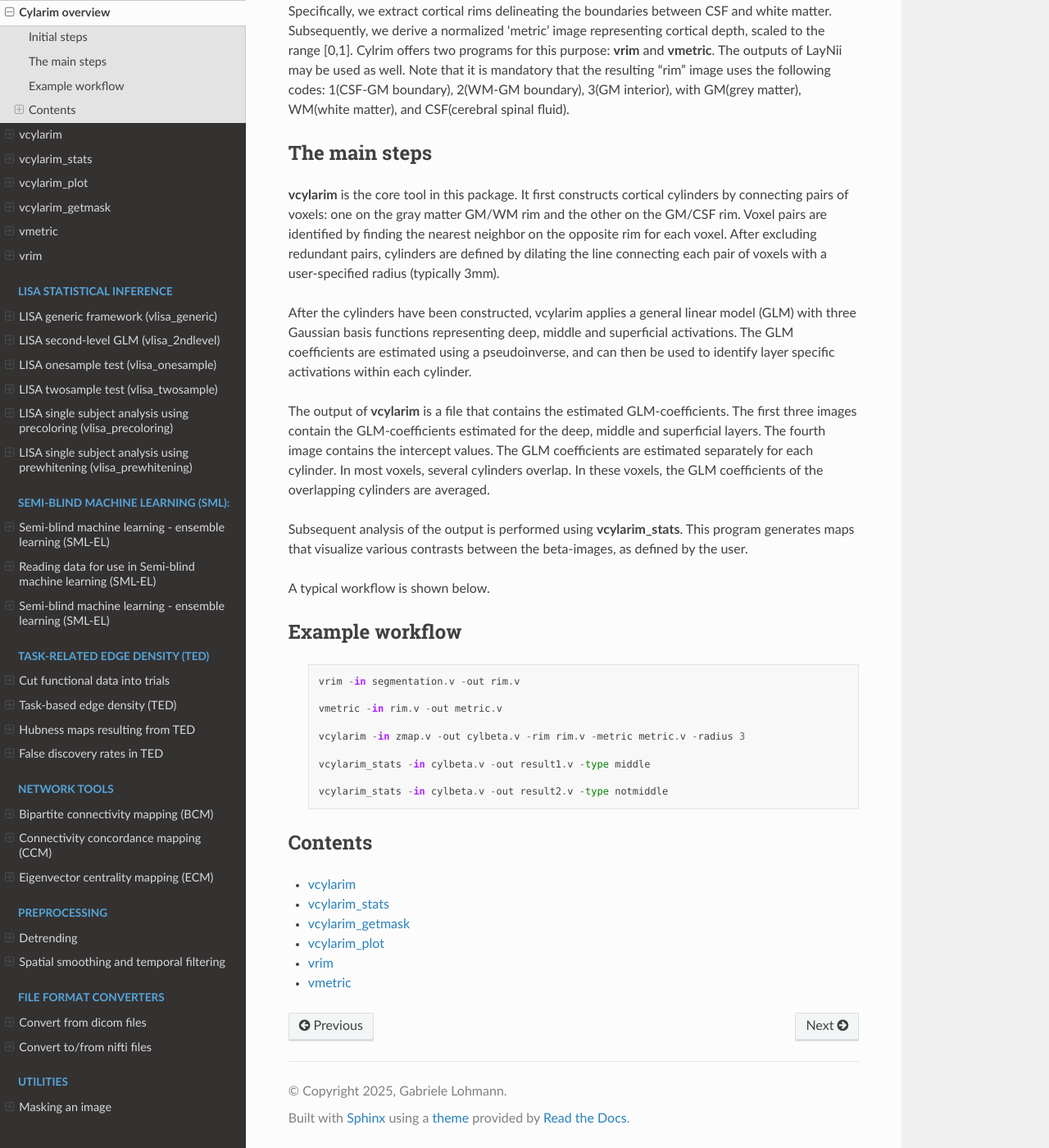
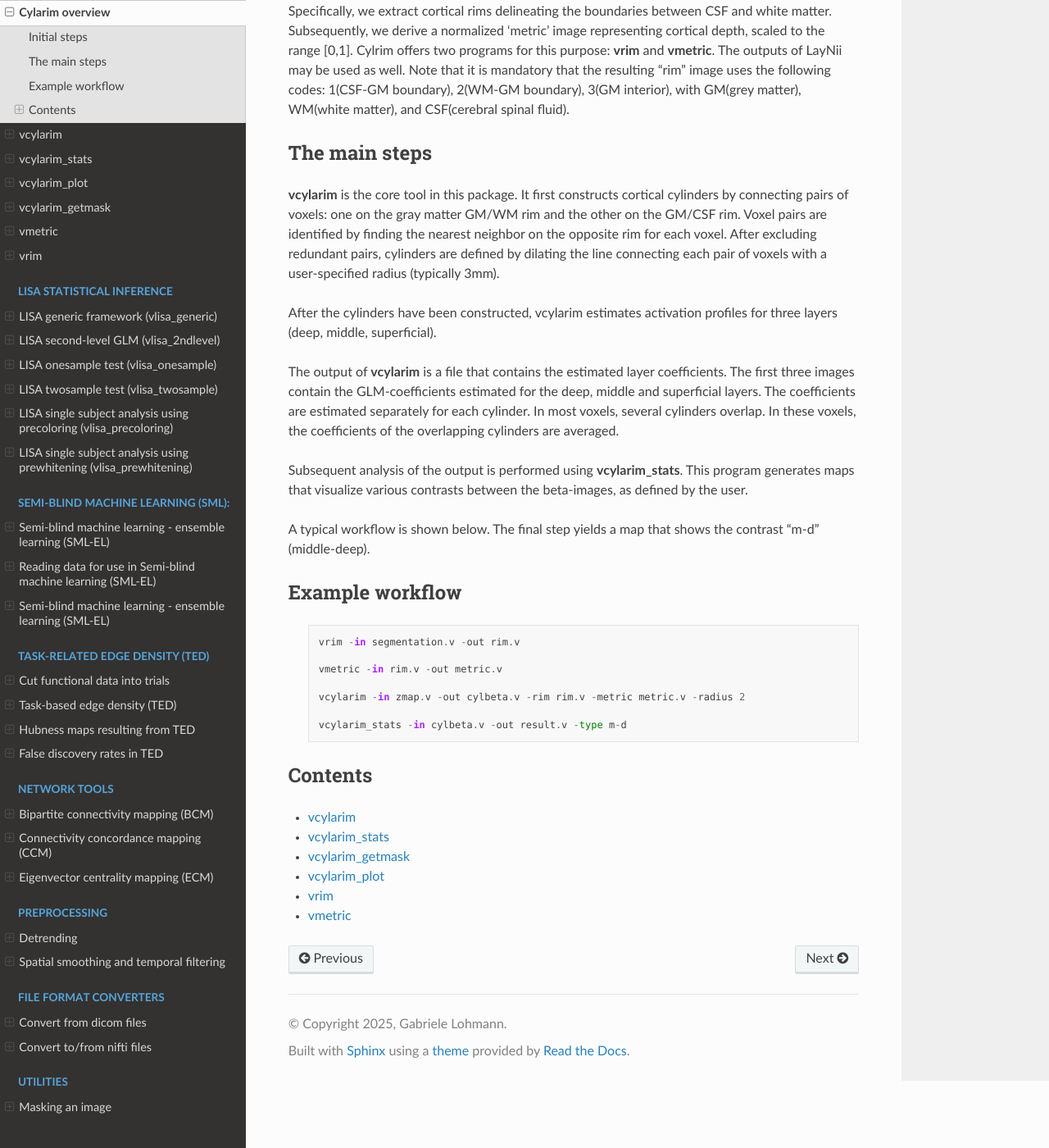
Before and after one commit to lipsia-fmri/lipsia, a Sphinx documentation site: the page built from docs/cylarim/index.rst, in a window 1280 px wide and 1400 px high, scrolled down 502 px. Shown: the whole window at 82% size. Built offline with Sphinx 7.4.7 and the Read the Docs theme 3.1.0, drawn with Linux system fonts in a browser that asks for light colours; pages that are not in the unit, such as notebooks, are missing from menus.

Commit message:
doc updated for intro to cylarim

```diff
--- a/docs/cylarim/index.rst
+++ b/docs/cylarim/index.rst
@@ -42,21 +42,19 @@ Voxel pairs are identified by finding the nearest neighbor on the opposite rim f
 After excluding redundant pairs, cylinders are defined by dilating the line connecting each pair of
 voxels with a user-specified radius (typically 3mm).
 
-After the cylinders have been constructed, vcylarim applies a general linear model (GLM) with
-three Gaussian basis functions representing deep, middle and superficial activations.
-The GLM coefficients are estimated using a pseudoinverse, and can then be used to identify
-layer specific activations within each cylinder.
+After the cylinders have been constructed, vcylarim estimates activation profiles
+for three layers (deep, middle, superficial).
 
-The output of **vcylarim** is a file that contains the estimated GLM-coefficients.
+The output of **vcylarim** is a file that contains the estimated layer coefficients.
 The first three images contain the GLM-coefficients estimated for the deep, middle and superficial layers.
-The fourth image contains the intercept values. The GLM coefficients are estimated separately for each cylinder.
-In most voxels, several cylinders overlap. In these voxels, the GLM coefficients of the overlapping cylinders are averaged.
+The coefficients are estimated separately for each cylinder.
+In most voxels, several cylinders overlap. In these voxels, the coefficients of the overlapping cylinders are averaged.
 
 Subsequent analysis of the output is performed using **vcylarim_stats**.
 This program generates maps that visualize various contrasts between the beta-images,
 as defined by the user.
 
-A typical workflow is shown below.
+A typical workflow is shown below. The final step yields a map that shows the contrast "m-d" (middle-deep).
 
 
 
@@ -72,11 +70,10 @@ Example workflow
 
    vmetric -in rim.v -out metric.v
 
-   vcylarim -in zmap.v -out cylbeta.v -rim rim.v -metric metric.v -radius 3
+   vcylarim -in zmap.v -out cylbeta.v -rim rim.v -metric metric.v -radius 2
 
-   vcylarim_stats -in cylbeta.v -out result1.v -type middle
+   vcylarim_stats -in cylbeta.v -out result.v -type m-d
 
-   vcylarim_stats -in cylbeta.v -out result2.v -type notmiddle
 
 
 
```
